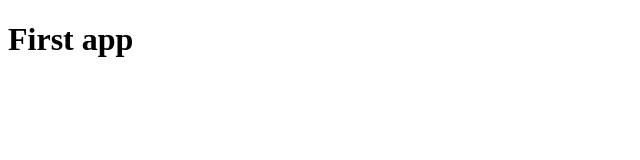
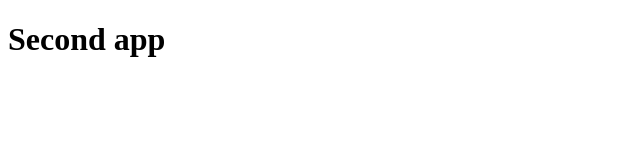
Before and after one commit to shalev1aviram/first-app, a plain HTML site: page index.html in a window 1280 px wide. Shown: the whole page, without its empty margins (0-640 px from the left). Drawn offline with Linux system fonts and the light colour scheme.

Commit message:
second commit

```diff
--- a/index.html
+++ b/index.html
@@ -6,6 +6,6 @@
     <title>Document</title>
 </head>
 <body>
-    <h1>First app</h1>
+    <h1>Second app</h1>
 </body>
 </html>
```
